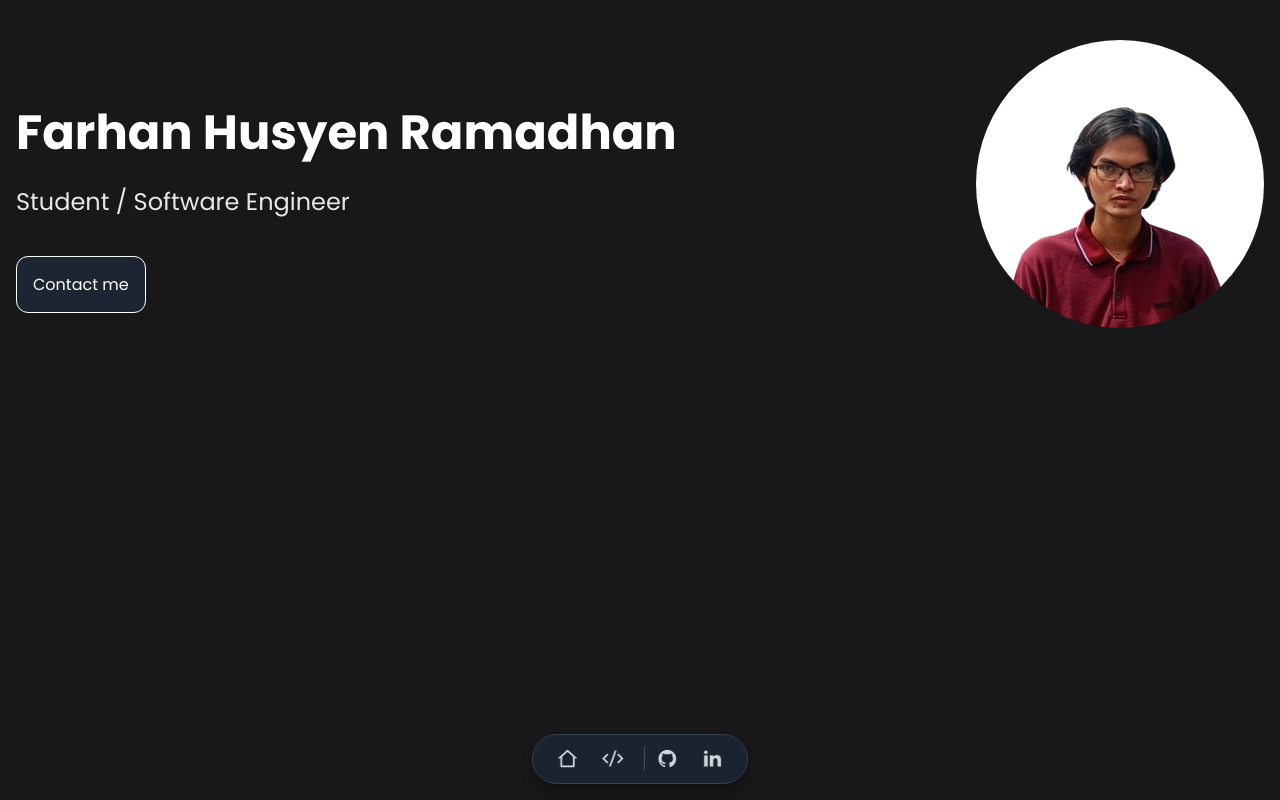
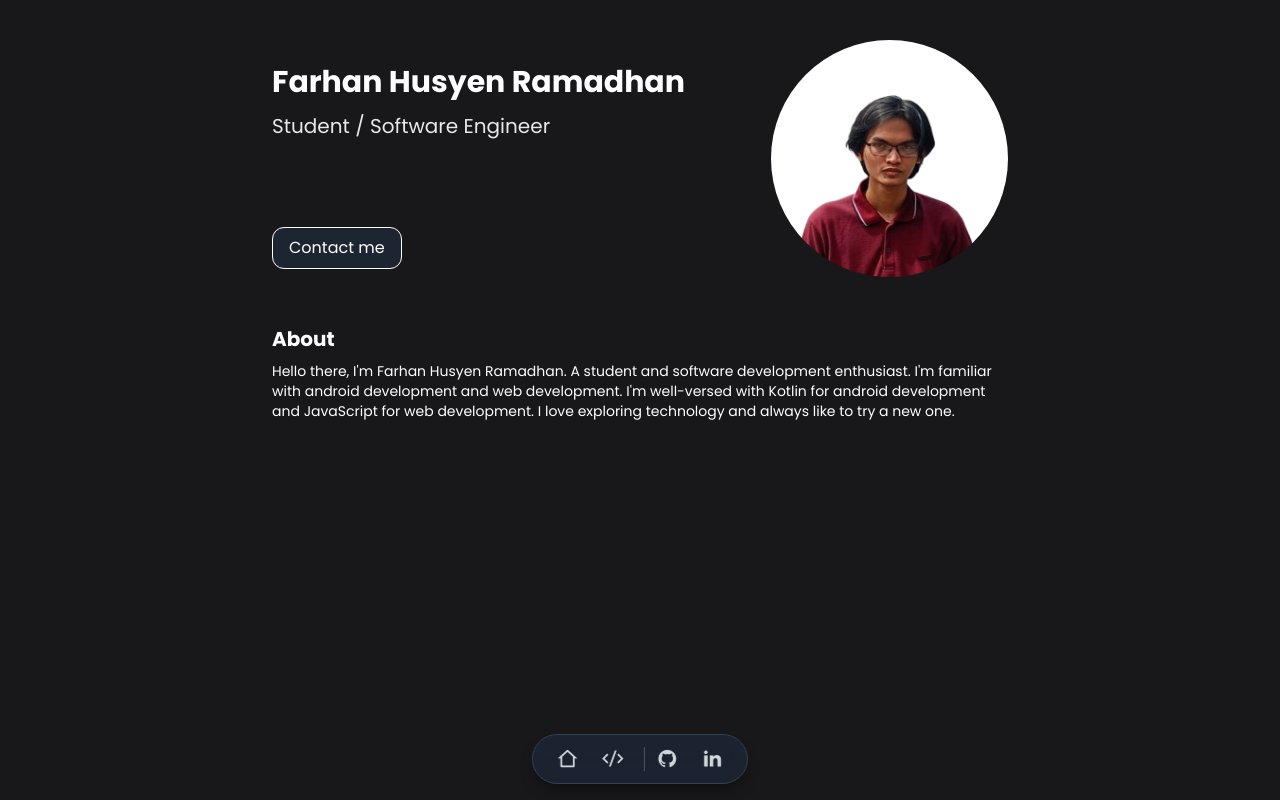
Before and after one commit to farhanhr/farhanhr-portofolio, a React (Vite) app: page / in a window 1280 px wide. Built offline with nearby package versions, Linux system fonts and the light colour scheme.

Commit message:
about section

```diff
--- a/src/App.tsx
+++ b/src/App.tsx
@@ -5,7 +5,7 @@ function App() {
 
   return (
     <>
-    <div className="container mx-auto px-4 text-white">
+      <div className="max-w-[768px] container mx-auto px-4 text-white">
     <Navbar />
     <Hero />
     </div>
--- a/src/components/Hero.tsx
+++ b/src/components/Hero.tsx
@@ -2,15 +2,27 @@ import DataImage from '../data.ts'
 
 const Hero = () => {
   return (
-    <section className='hero grid md:grid-cols-3 items-center pt-10 xl:gap-3 gap-6 grid-cols-2'>
-        <div className='md:col-span-2'>
-            <h1 className='text-lg sm:text-2xl md:text-3xl lg:text-5xl/tight font-bold mb-2 sm:mb-6'>Farhan Husyen Ramadhan</h1>
-              <p className='text-sm/tight sm:text-lg md:text-xl lg:text-2xl/tight mb-6 opacity-90'>Student / Software Engineer
+    <>
+    <section className='profile grid md:grid-cols-3 items-stretch pt-10 xl:gap-3 gap-6 grid-cols-2'>
+        <div className='md:col-span-2 pt-4 flex flex-col h-full'>
+            <h1 className='text-xl sm:text-2xl md:text-3xl/tight mt-auto sm:mt-2 font-bold mb-2 sm:mb-3'>Farhan Husyen Ramadhan</h1>
+              <p className='text-sm/tight sm:text-lg md:text-xl/tight opacity-90'>Student / Software Engineer
               </p>
-              <a href="#" className='bg-gray-800/80 border border-white rounded-xl relative md:-bottom-8 md:p-4 sm:p-3 p-2 text-base hover:bg-gray-700 hover:text-blue-400'>Contact me</a>
+              <div className='my-auto sm:mb-2 sm:mt-auto bg-gray-800/80 border border-white rounded-xl w-max hover:bg-gray-700 hover:text-blue-400 transition'>
+                <a href="#" className='text-base block px-4 py-2'>Contact me</a>
+              </div>
         </div>
-        <img src={DataImage.HeroImage} alt="Hero Image" className='w-[15rem] md:w-[18rem] md:ml-auto rounded-full' />
+        <img src={DataImage.HeroImage} alt="Hero Image" className='w-[15rem] md:w-[18rem] md:ml-auto self-start rounded-full' />
     </section>
+
+    {/* about */}
+    <section className='about mt-6 py-6'>
+      <h2 className='font-bold text-xl'>About</h2>
+      <p className='font-normal text-sm mt-2'>
+        Hello there, I'm Farhan Husyen Ramadhan. A student and software development enthusiast. I'm familiar with android development and web development. I'm well-versed with Kotlin for android development and JavaScript for web development. I love exploring technology and always like to try a new one.
+      </p>
+    </section>
+    </>
   )
 }
 
```
